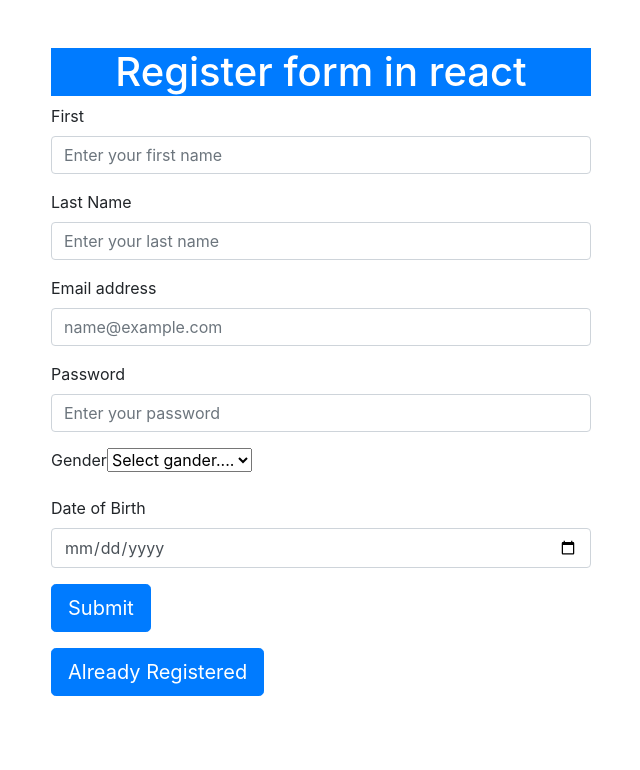
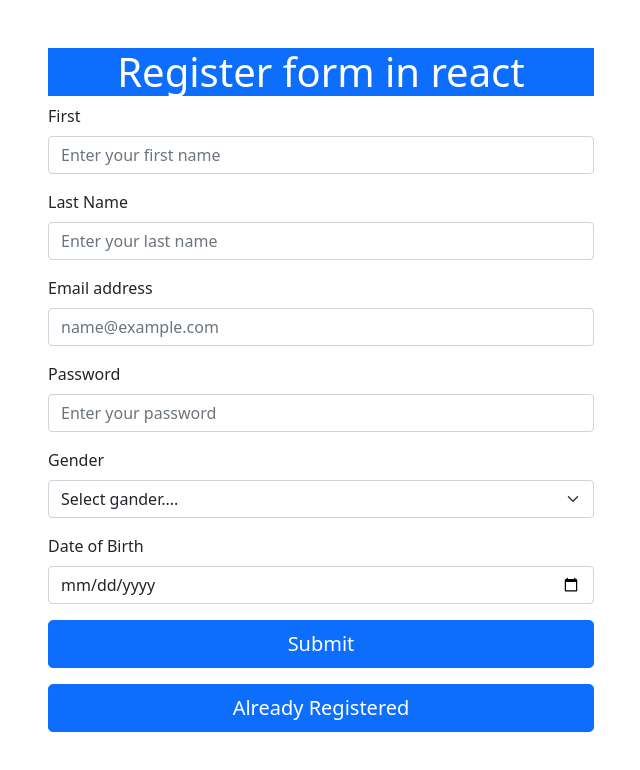
Before and after one commit to hritikpatidar/login-and-register-form-axios, a React (Create React App) app: page / in a window 1280 px wide. Shown: the top 770 px of the page, without its empty margins (319-959 px from the left). Built offline with nearby package versions, Linux system fonts and the light colour scheme.

Commit message:
latest version update

```diff
--- a/package.json
+++ b/package.json
@@ -8,7 +8,7 @@
     "@testing-library/user-event": "^13.5.0",
     "axios": "^0.27.2",
     "axios-react": "^2.0.8",
-    "bootstrap": "^4.0.0",
+    "bootstrap": "^5.1.3",
     "react": "^18.1.0",
     "react-bootstrap": "^2.4.0",
     "react-bootstrap-date-picker": "^5.1.0",
--- a/src/component/Register.js
+++ b/src/component/Register.js
@@ -195,7 +195,7 @@
                         <Form.Control type="password" name="password" value={user.password} onChange={(e) => { handalChange(e) }} placeholder="Enter your password" />
                         <span style={{color:'red'}}>{error?.password}</span>
                     </Form.Group>
-                    <Form.Group className="mb-3" controlId="exampleForm.ControlInput4">
+                    <Form.Group className="mb-3" controlId="exampleForm.ControlInput5">
                         <Form.Label >Gender</Form.Label>
                         <Form.Select name="gender" value={user.gender} onChange={(e) => { handalChange(e) }}>
                             <option>Select gander....</option>
@@ -204,7 +204,7 @@
                         </Form.Select>
                         <span style={{color:'red'}}>{error?.gender}</span>
                     </Form.Group>
-                    <Form.Group className="mb-3" controlId="exampleForm.ControlInput4">
+                    <Form.Group className="mb-3" controlId="exampleForm.ControlInput6">
                         <Form.Group controlId="duedate" >
                             <Form.Label>Date of Birth</Form.Label>
                             <Form.Control type="date" name="date_of_birth" placeholder="Due date" value={user.date_of_birth} onChange={(e) => { handalChange(e) }} />
```
Also changed, not shown: 1 other file (tests, documents, lock files or other folders).
